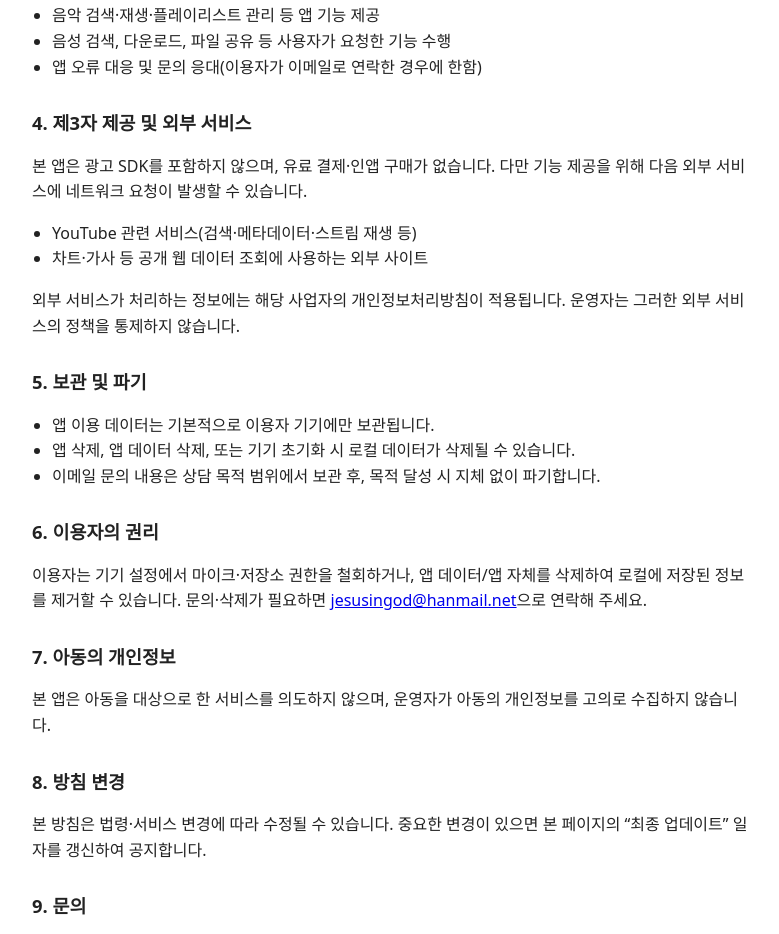
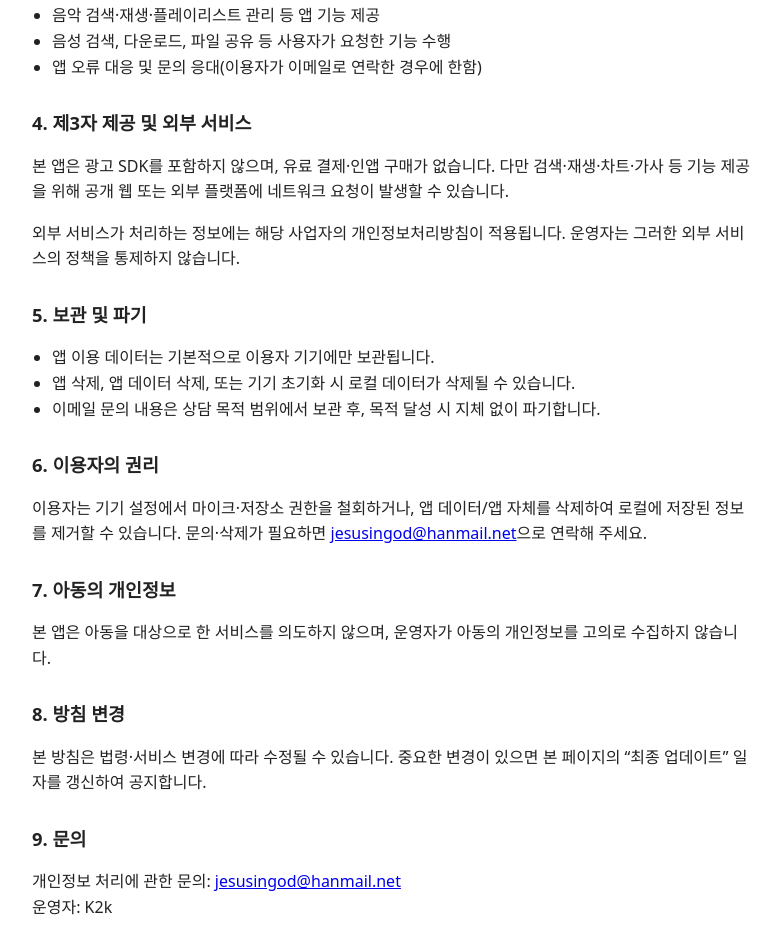
Before and after one commit to jesusingod/k2kmusicplayerPolicy, a plain HTML site: page privacy-policy.html in a window 1280 px wide. Shown: the part 1011-1945 px from the top of the page, without its empty margins (248-1027 px from the left). Drawn offline with Linux system fonts and the light colour scheme.

Commit message:
Remove explicit YouTube references from policy pages.

```diff
--- a/privacy-policy.html
+++ b/privacy-policy.html
@@ -66,11 +66,7 @@
   </ul>
 
   <h2>4. 제3자 제공 및 외부 서비스</h2>
-  <p>본 앱은 광고 SDK를 포함하지 않으며, 유료 결제·인앱 구매가 없습니다. 다만 기능 제공을 위해 다음 외부 서비스에 네트워크 요청이 발생할 수 있습니다.</p>
-  <ul>
-    <li>YouTube 관련 서비스(검색·메타데이터·스트림 재생 등)</li>
-    <li>차트·가사 등 공개 웹 데이터 조회에 사용하는 외부 사이트</li>
-  </ul>
+  <p>본 앱은 광고 SDK를 포함하지 않으며, 유료 결제·인앱 구매가 없습니다. 다만 검색·재생·차트·가사 등 기능 제공을 위해 공개 웹 또는 외부 플랫폼에 네트워크 요청이 발생할 수 있습니다.</p>
   <p>
     외부 서비스가 처리하는 정보에는 해당 사업자의 개인정보처리방침이 적용됩니다.
     운영자는 그러한 외부 서비스의 정책을 통제하지 않습니다.
```
Also changed, not shown: terms-of-service.html (+1 -1 lines).
